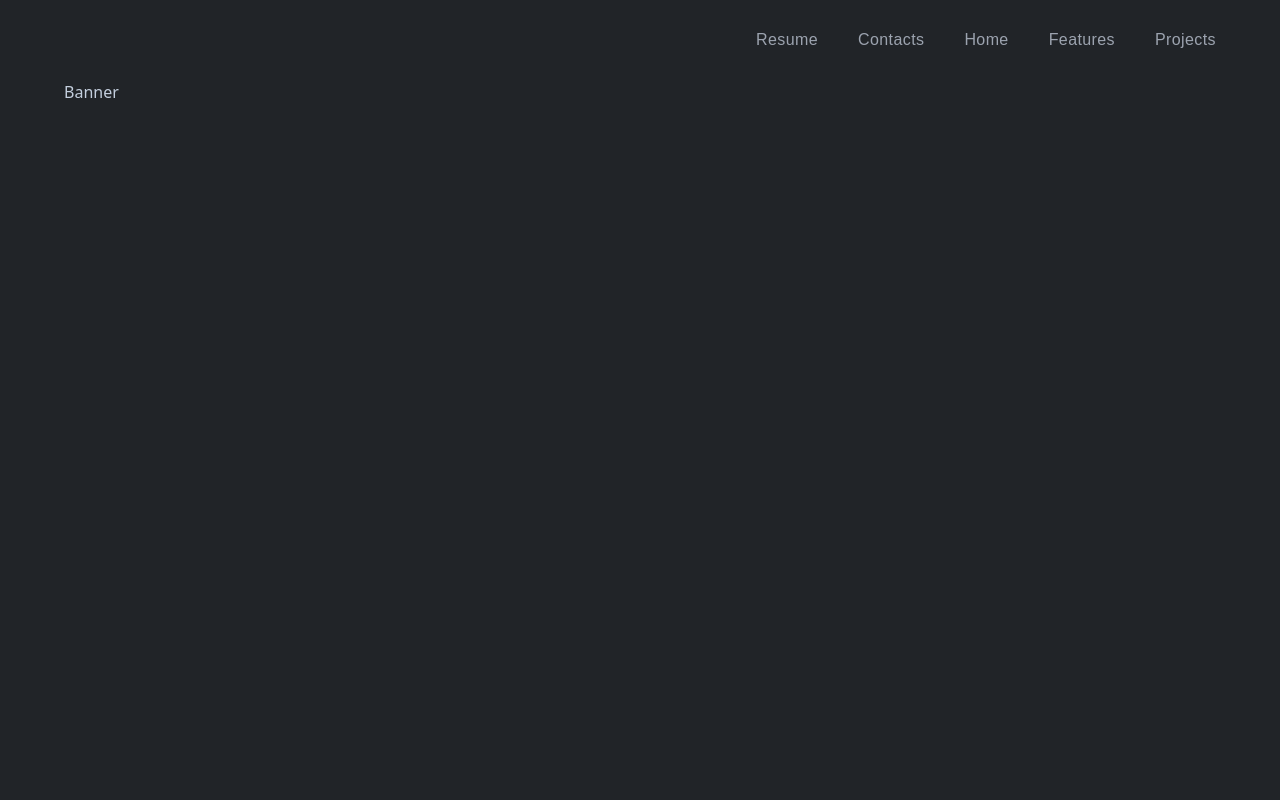
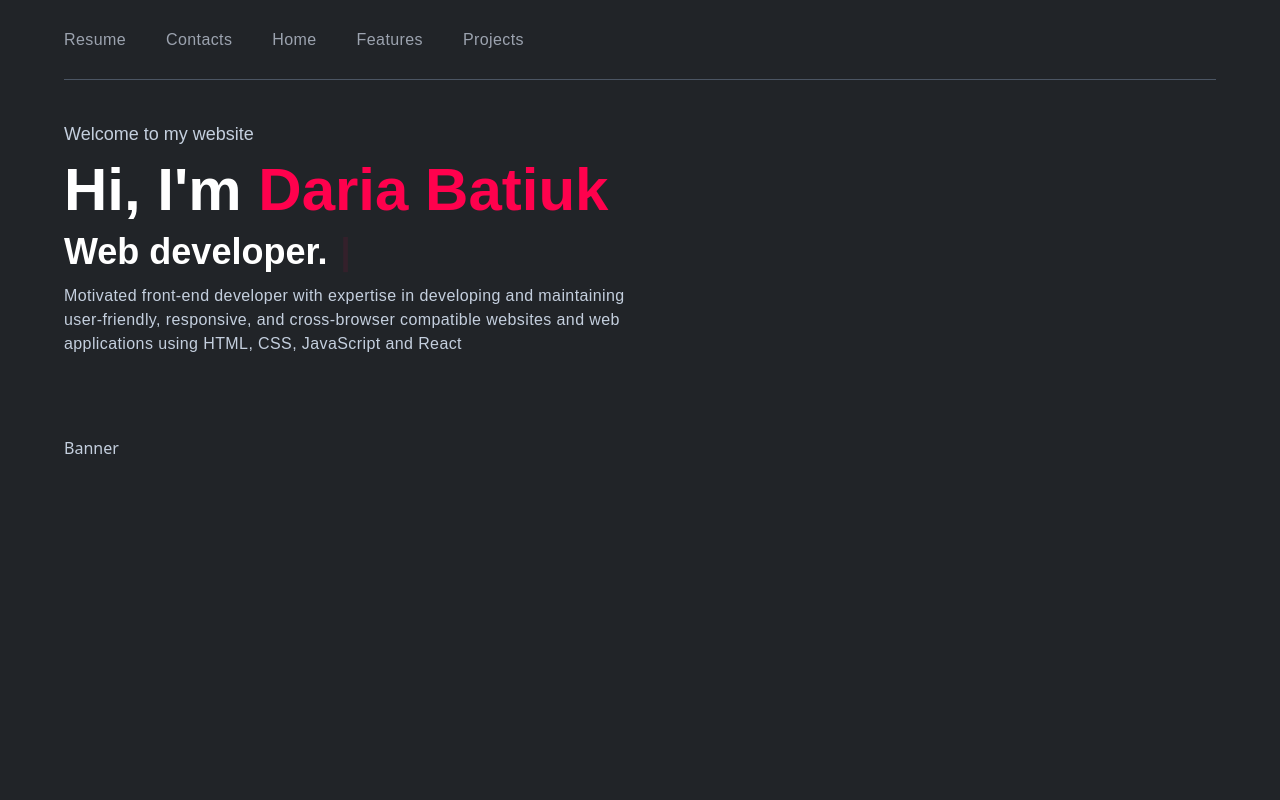
Before and after one commit to DariaBatiuk/My-react-portfolio, a React (Create React App) app: page / in a window 1280 px wide. Both pictures are taken after a click on the item "Resume". Shown: the top 800 px of the page. Built offline with nearby package versions, Linux system fonts and the light colour scheme; a web font is replaced by a local one.

Commit message:
animation to home page

```diff
--- a/package.json
+++ b/package.json
@@ -10,6 +10,7 @@
     "react-dom": "^18.2.0",
     "react-scripts": "5.0.1",
     "react-scroll": "^1.8.9",
+    "react-simple-typewriter": "^5.0.1",
     "web-vitals": "^2.1.4"
   },
   "scripts": {
--- a/src/components/banner/banner.js
+++ b/src/components/banner/banner.js
@@ -1,9 +1,39 @@
 import React from "react";
+import {useTypewriter, Cursor} from "react-simple-typewriter";
 
 const Banner = () => {
+	const [text] = useTypewriter({
+    words: ['Full Stack Developer.', 'Web developer.'],
+    loop: true,
+		typeSpeed: 20,
+		deleteSpeed: 10,
+		delaySpeed: 2000,
+  });
+
   return (
-    <section id="home" className="w-full h-[800px] pb-20 flex border-b-1 border-black">
-      Banner
+    <section id="home" className="w-full pt-10 pb-20 flex border-b-1 border-black font-titleFont">
+      <div className="w-1/2">
+				<div className="flex flex-col gap-3">
+					<h4 className="text-lg font'normal">Welcome to my website</h4>
+					<h1 className="text-6xl font-bold text-white">
+						{" "}
+						Hi, I'm {" "}
+						<span className="text-designColor capitalize">Daria Batiuk</span>
+						</h1>
+						<h2 className="text-4xl font-bold text-white">
+							<span>{text}</span>
+							<Cursor
+							cursorBlinking ="false"
+							cursorStyle=" | "
+							cursorColor="#ff014f"
+							/>
+						</h2>
+						<p className="text-base font-bodyFont leading-6 tracking-wide">
+						Motivated front-end developer with expertise in developing and maintaining user-friendly, responsive, and cross-browser compatible websites and web applications using HTML, CSS, JavaScript and React
+						</p>
+				</div>
+			</div>
+			<div className="w-1/2"></div>
     </section>
   );
 };
--- a/src/components/navbar/navbar.js
+++ b/src/components/navbar/navbar.js
@@ -4,7 +4,7 @@ import {Link} from 'react-scroll';
 
 const Navbar = () => {
   return (
-    <div>
+    <div className="w-full h-20 flex justify-between items-center font-titleFont border-b-[1px] border-b-gray-600">
       <div>
         <ul className="w-full h-20 mx-auto flex justify-end items-center gap-10 font-titleFont">
           {navLinksdata.map(({ _id, title, link }) => (
```
Also changed, not shown: 1 other file (tests, documents, lock files or other folders).
